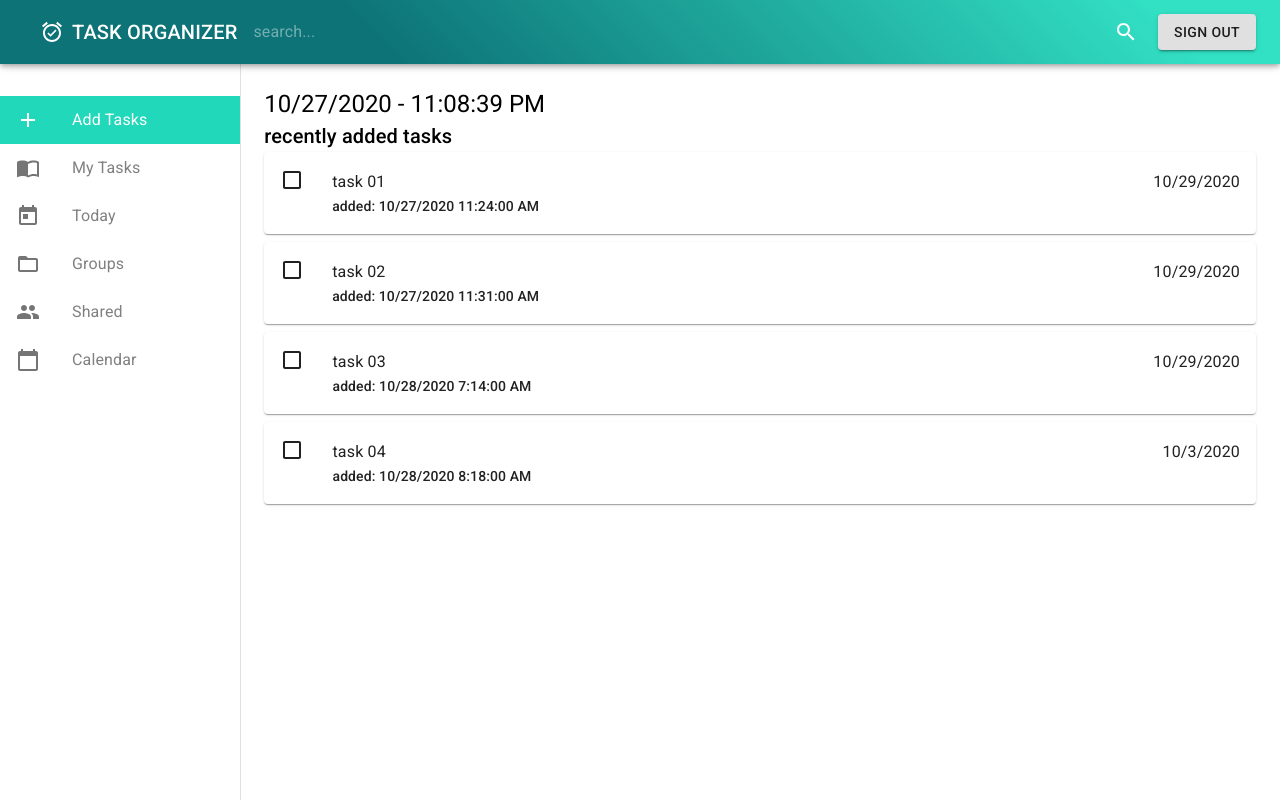
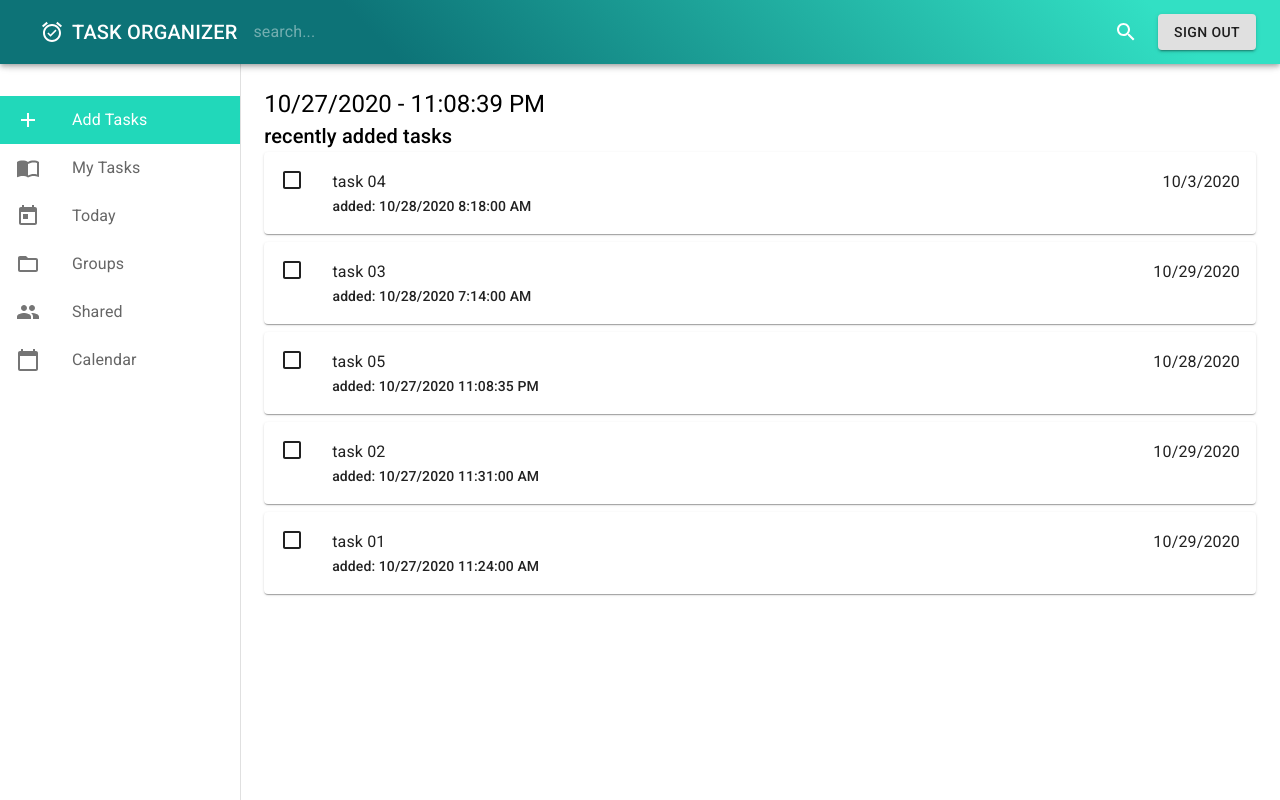
Before and after one commit to dominiklis/TaskOrganizer, a React (Create React App) app in the folder client-app/: page / in a window 1280 px wide. Built offline with nearby package versions, Linux system fonts and the light colour scheme.

Commit message:
sort tasks in MainPage

```diff
--- a/client-app/src/components/MainPage.js
+++ b/client-app/src/components/MainPage.js
@@ -21,7 +21,8 @@ function MainPage() {
 
   useEffect(() => {
     const f = async () => {
-      const tasks = await getTasks();
+      let tasks = await getTasks();
+      tasks = tasks.sort((a, b) => b.Added - a.Added);
       setTasks(tasks);
       setTasksLoaded(true);
     };
@@ -33,7 +34,9 @@ function MainPage() {
       {tasksLoaded ? (
         <Fragment>
           <Clock />
-          <Typography variant="h6">{constStrings.recentlyAddedTasks}</Typography>
+          <Typography variant="h6">
+            {constStrings.recentlyAddedTasks}
+          </Typography>
           <TaskList tasks={tasks}></TaskList>
         </Fragment>
       ) : (
--- a/client-app/src/components/SideMenu.js
+++ b/client-app/src/components/SideMenu.js
@@ -39,7 +39,7 @@ const useStyles = makeStyles((theme) => ({
   },
   link: {
     textDecoration: "none",
-    color: "grey",
+    color: "#666666",
     "&:hover": {
       textDecoration: "none",
     },
--- a/client-app/src/data/tasks.js
+++ b/client-app/src/data/tasks.js
@@ -117,6 +117,32 @@ const tasks = [
       },
     ],
   },
+
+  {
+    TaskId: 5,
+    AuthorId: 1,
+    Title: "task 05",
+    Added: new Date(),
+    StartDate: new Date(new Date().getTime() + (1*60*60*1000)),
+    Deadline: new Date(new Date().getTime() + (2*60*60*1000)),
+    Description:
+      "Maecenas at cursus felis. Duis mollis imperdiet tortor nec ornare. In tempus quam ut tortor vulputate facilisis. Nullam diam magna, efficitur sit amet consequat nec, molestie ut tellus. Donec nec lectus pharetra, malesuada massa vel, dignissim arcu. Suspendisse potenti. Aliquam erat volutpat. Aliquam vestibulum magna quis molestie viverra. Sed nec libero ac nulla facilisis dictum at eget odio.",
+    Steps: [
+      {
+        Id: 15,
+        Text: "step 01",
+        Description: "step description 1",
+        Completed: false,
+      },
+      {
+        Id: 16,
+        Text: "step 02",
+        Description: "step description 2",
+        Completed: false,
+      },
+    ],
+    Notes: [],
+  },
 ];
 
 const wait = (ms) => {
```
